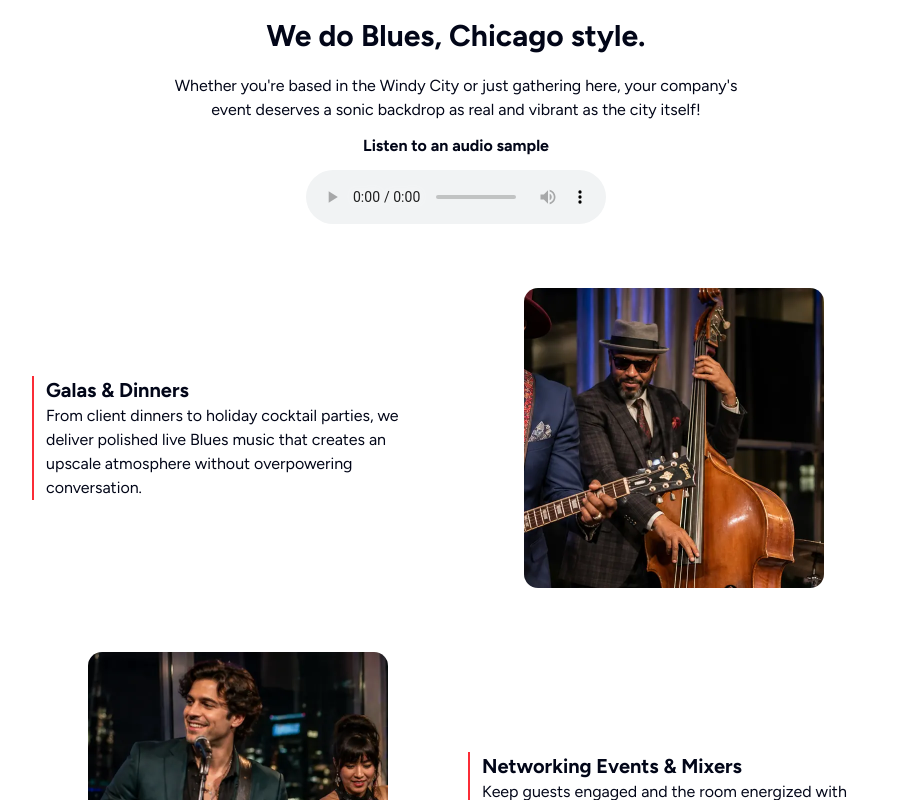
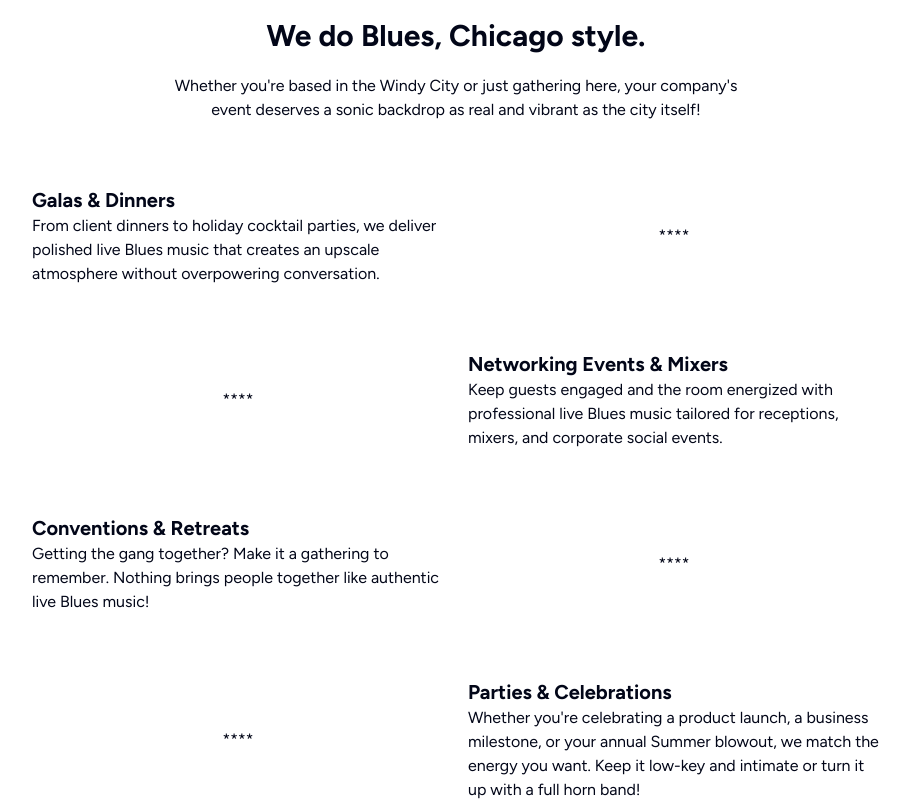
Before and after one commit to murthajosh/chicago-blues, a Next.js app: page / in a window 1280 px wide. Shown: the part 640-1440 px from the top of the page, without its empty margins (184-1093 px from the left). Built offline with nearby package versions, Linux system fonts and the light colour scheme; no server answers.

Commit message:
removed AI shit

```diff
--- a/src/components/homepage/about/AboutSection.component.tsx
+++ b/src/components/homepage/about/AboutSection.component.tsx
@@ -39,10 +39,10 @@ const AboutSection: React.FC<Props> = ({ title = 'We do Blues, Chicago style.' }
       <div className="flex flex-col gap-3 items-center text-center max-w-xl mx-auto">
         <h2 className="text-3xl font-black mb-2">{title}</h2>
         <p className="">Whether you&apos;re based in the Windy City or just gathering here, your company&apos;s event deserves a sonic backdrop as real and vibrant as the city itself!</p>
-        <p className="font-bold">Listen to an audio sample</p>
+        {/* <p className="font-bold">Listen to an audio sample</p>
         <audio controls src="/BluesSampler.mp3">
           Your browser does not support the audio element.
-        </audio>
+        </audio> */}
       </div>
 
       <div className="flex flex-col gap-16 w-full">
@@ -52,7 +52,7 @@ const AboutSection: React.FC<Props> = ({ title = 'We do Blues, Chicago style.' }
             className={`${styles.aboutRow} grid grid-cols-1 gap-6 items-center sm:grid-cols-2`}
           >
             <div
-              className={`text flex flex-col justify-center border-l-2 border-red-500 ps-3 ${
+              className={`text flex flex-col justify-center ${
                 i % 2 === 1 ? "sm:order-2" : ""
               }`}
             >
@@ -61,13 +61,14 @@ const AboutSection: React.FC<Props> = ({ title = 'We do Blues, Chicago style.' }
             </div>
 
             <div className={`flex justify-center ${i % 2 === 1 ? "sm:order-1" : ""}`}>
-              <Image
+              {/* <Image
                 src={row.imgUrl}
                 alt=""
                 width={600}
                 height={400}
                 className="w-75 rounded-xl h-auto max-w-full object-cover"
-              />
+              /> */}
+              <p>****</p>
             </div>
           </div>
         ))}
```
